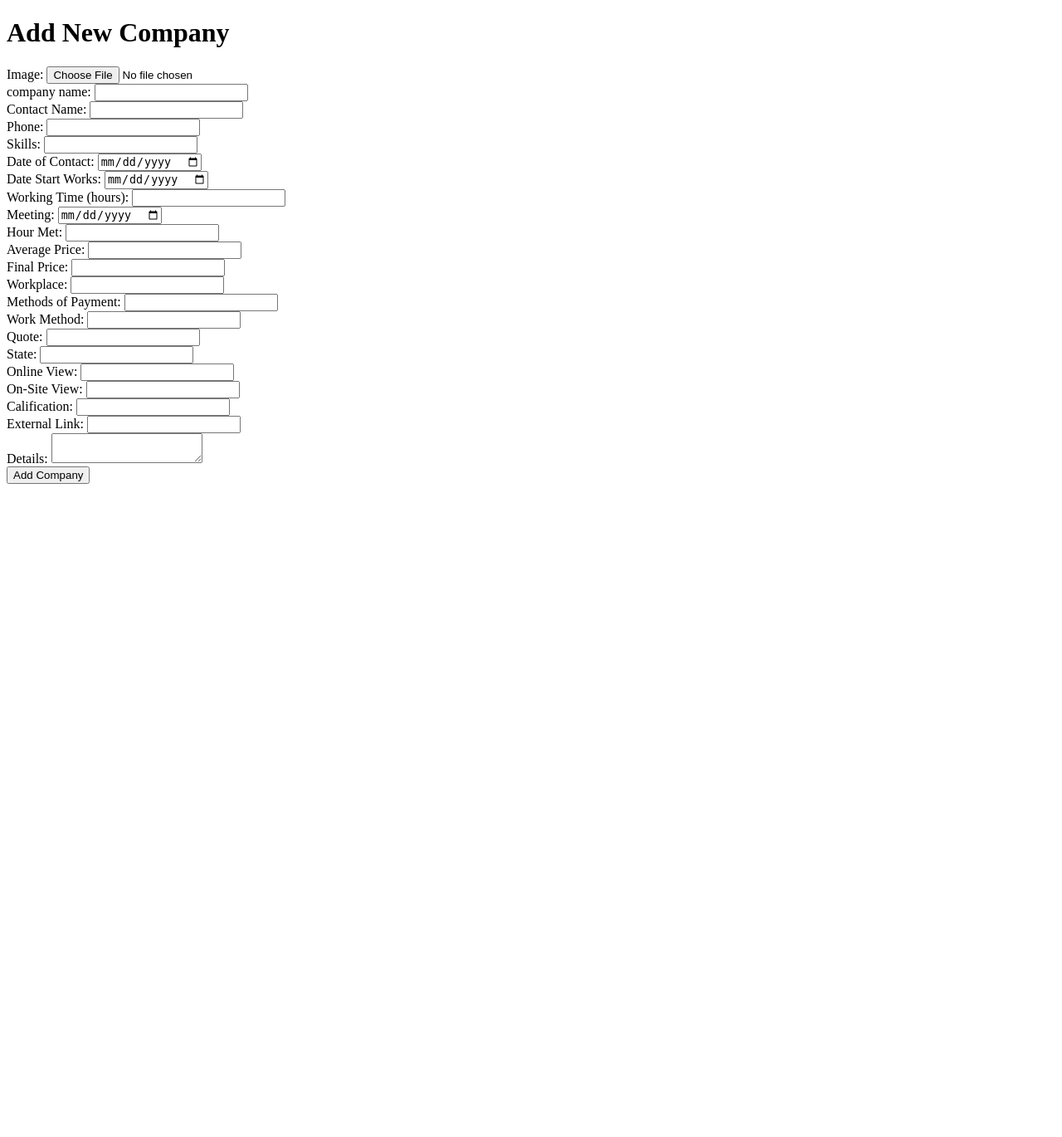
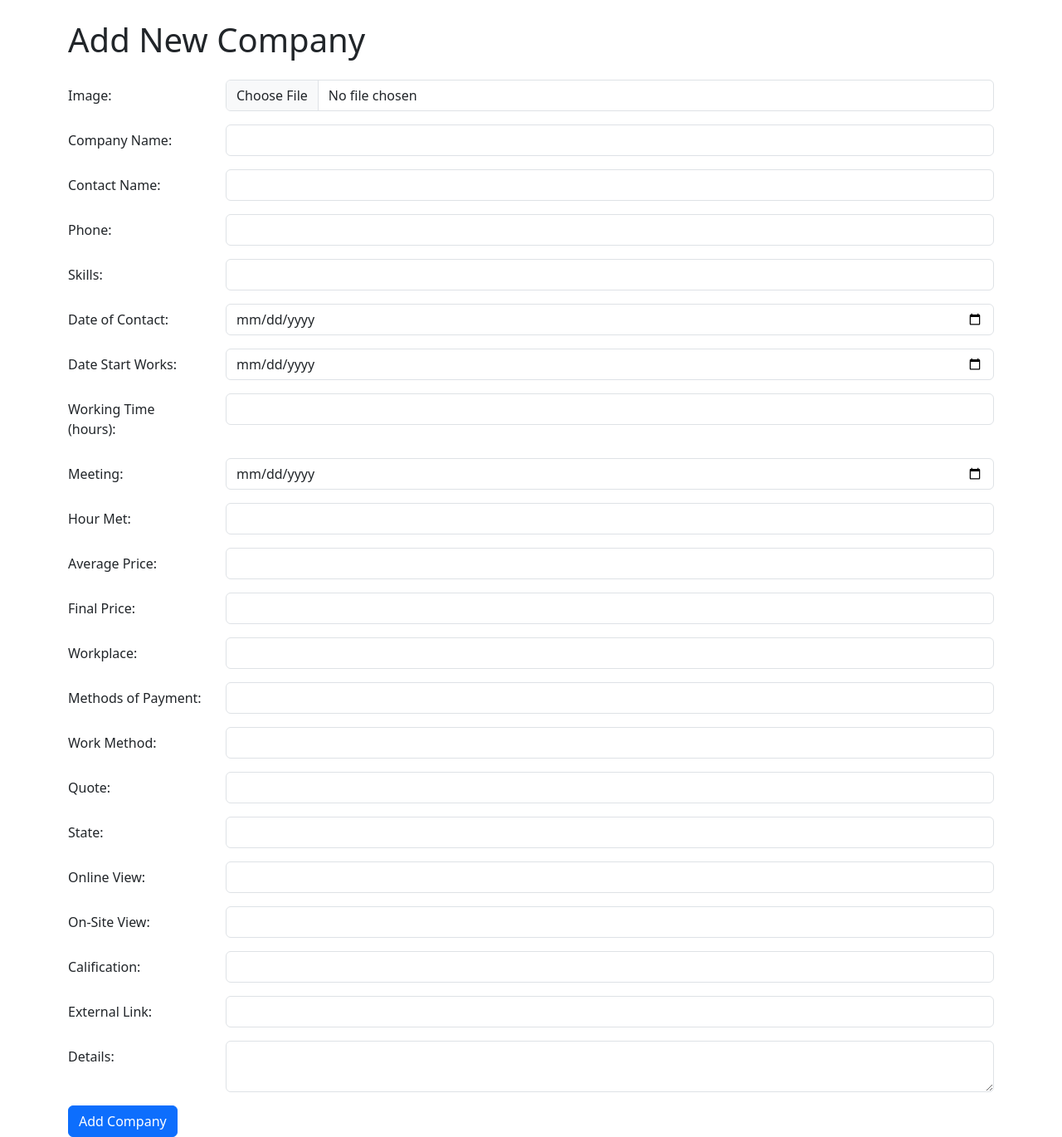
Before and after one commit to Kenjhy/flask, a Flask app: page /add in a window 1280 px wide. Shown: the whole page at 83% size. Before the commit the page ends 583 px from the top, so only its background shows below. Run offline with Flask 3, Linux system fonts and the light colour scheme.

Commit message:
comit html simple

```diff
--- a/appCotizationHandyman/app/__init__.py
+++ b/appCotizationHandyman/app/__init__.py
@@ -1,9 +1,6 @@
 from flask import Flask
 from flask_sqlalchemy import SQLAlchemy
 import os
-
-# app = Flask(__name__)
-# app = Flask(__name__, template_folder='templates')
 
 app = Flask(__name__, template_folder='../templates')
 app.config['SQLALCHEMY_DATABASE_URI'] = 'postgresql://postgres:postgres@localhost/budget'
--- a/appCotizationHandyman/app/routes.py
+++ b/appCotizationHandyman/app/routes.py
@@ -39,7 +39,7 @@
     date_start_works = request.form['date_start_works']
     working_time = request.form['working_time']
     meeting = request.form['meeting']
-    hour_met = request.form['hour_met']
+    hour_meet = request.form['hour_meet']
     average_price = request.form['average_price']
     final_price = request.form['final_price']
     workplace = request.form['workplace']
@@ -65,7 +65,7 @@
         date_start_works=date_start_works,
         working_time=working_time,
         meeting=meeting,
-        hour_met=hour_met,
+        hour_meet=hour_meet,
         average_price=average_price,
         final_price=final_price,
         workplace=workplace,
--- a/appCotizationHandyman/templates/add.html
+++ b/appCotizationHandyman/templates/add.html
@@ -3,100 +3,170 @@
 <head>
     <meta charset="UTF-8">
     <title>Add Company</title>
+    <link href="https://cdn.jsdelivr.net/npm/bootstrap@5.3.3/dist/css/bootstrap.min.css" rel="stylesheet">
 </head>
 <body>
-    <h1>Add New Company</h1>
-    <form action="{{ url_for('add_company') }}" method="post" enctype="multipart/form-data">
+    <div class="container">
+        <h1 class="my-4">Add New Company</h1>
+        <form action="{{ url_for('add_company') }}" method="post" enctype="multipart/form-data">
 
-        <label for="image">Image:</label>
-        <input type="file" id="image" name="image">
-        <br>
+            <div class="row mb-3">
+                <label for="image" class="col-sm-2 col-form-label">Image:</label>
+                <div class="col-sm-10">
+                    <input type="file" id="image" name="image" class="form-control">
+                </div>
+            </div>
 
-        <label for="company_name">company name:</label>
-        <input type="text" id="company_name" name="company_name" required>
-        <br>
+            <div class="row mb-3">
+                <label for="company_name" class="col-sm-2 col-form-label">Company Name:</label>
+                <div class="col-sm-10">
+                    <input type="text" id="company_name" name="company_name" class="form-control" required>
+                </div>
+            </div>
 
-        <label for="contact_name">Contact Name:</label>
-        <input type="text" id="contact_name" name="contact_name">
-        <br>
+            <div class="row mb-3">
+                <label for="contact_name" class="col-sm-2 col-form-label">Contact Name:</label>
+                <div class="col-sm-10">
+                    <input type="text" id="contact_name" name="contact_name" class="form-control">
+                </div>
+            </div>
 
-        <label for="phone">Phone:</label>
-        <input type="text" id="phone" name="phone">
-        <br>
+            <div class="row mb-3">
+                <label for="phone" class="col-sm-2 col-form-label">Phone:</label>
+                <div class="col-sm-10">
+                    <input type="text" id="phone" name="phone" class="form-control">
+                </div>
+            </div>
 
-        <label for="skills">Skills:</label>
-        <input type="text" id="skills" name="skills">
-        <br>
+            <div class="row mb-3">
+                <label for="skills" class="col-sm-2 col-form-label">Skills:</label>
+                <div class="col-sm-10">
+                    <input type="text" id="skills" name="skills" class="form-control">
+                </div>
+            </div>
 
-        <label for="date_of_contact">Date of Contact:</label>
-        <input type="date" id="date_of_contact" name="date_of_contact">
-        <br>
+            <div class="row mb-3">
+                <label for="date_of_contact" class="col-sm-2 col-form-label">Date of Contact:</label>
+                <div class="col-sm-10">
+                    <input type="date" id="date_of_contact" name="date_of_contact" class="form-control">
+                </div>
+            </div>
 
-        <label for="date_start_works">Date Start Works:</label>
-        <input type="date" id="date_start_works" name="date_start_works">
-        <br>
+            <div class="row mb-3">
+                <label for="date_start_works" class="col-sm-2 col-form-label">Date Start Works:</label>
+                <div class="col-sm-10">
+                    <input type="date" id="date_start_works" name="date_start_works" class="form-control">
+                </div>
+            </div>
 
-        <label for="working_time">Working Time (hours):</label>
-        <input type="number" id="working_time" name="working_time">
-        <br>
+            <div class="row mb-3">
+                <label for="working_time" class="col-sm-2 col-form-label">Working Time (hours):</label>
+                <div class="col-sm-10">
+                    <input type="number" id="working_time" name="working_time" class="form-control">
+                </div>
+            </div>
 
-        <label for="meeting">Meeting:</label>
-        <input type="date" id="meeting" name="meeting">
-        <br>
+            <div class="row mb-3">
+                <label for="meeting" class="col-sm-2 col-form-label">Meeting:</label>
+                <div class="col-sm-10">
+                    <input type="date" id="meeting" name="meeting" class="form-control">
+                </div>
+            </div>
 
-        <label for="hour_met">Hour Met:</label>
-        <input type="text" id="hour_met" name="hour_met">
-        <br>
+            <div class="row mb-3">
+                <label for="hour_meet" class="col-sm-2 col-form-label">Hour Met:</label>
+                <div class="col-sm-10">
+                    <input type="text" id="hour_meet" name="hour_meet" class="form-control">
+                </div>
+            </div>
 
-        <label for="average_price">Average Price:</label>
-        <input type="number" step="0.01" id="average_price" name="average_price">
-        <br>
+            <div class="row mb-3">
+                <label for="average_price" class="col-sm-2 col-form-label">Average Price:</label>
+                <div class="col-sm-10">
+                    <input type="number" step="0.01" id="average_price" name="average_price" class="form-control">
+                </div>
+            </div>
 
-        <label for="final_price">Final Price:</label>
-        <input type="number" step="0.01" id="final_price" name="final_price">
-        <br>
+            <div class="row mb-3">
+                <label for="final_price" class="col-sm-2 col-form-label">Final Price:</label>
+                <div class="col-sm-10">
+                    <input type="number" step="0.01" id="final_price" name="final_price" class="form-control">
+                </div>
+            </div>
 
-        <label for="workplace">Workplace:</label>
-        <input type="text" id="workplace" name="workplace">
-        <br>
+            <div class="row mb-3">
+                <label for="workplace" class="col-sm-2 col-form-label">Workplace:</label>
+                <div class="col-sm-10">
+                    <input type="text" id="workplace" name="workplace" class="form-control">
+                </div>
+            </div>
 
-        <label for="methods_of_payment">Methods of Payment:</label>
-        <input type="text" id="methods_of_payment" name="methods_of_payment">
-        <br>
+            <div class="row mb-3">
+                <label for="methods_of_payment" class="col-sm-2 col-form-label">Methods of Payment:</label>
+                <div class="col-sm-10">
+                    <input type="text" id="methods_of_payment" name="methods_of_payment" class="form-control">
+                </div>
+            </div>
 
-        <label for="work_method">Work Method:</label>
-        <input type="text" id="work_method" name="work_method">
-        <br>
+            <div class="row mb-3">
+                <label for="work_method" class="col-sm-2 col-form-label">Work Method:</label>
+                <div class="col-sm-10">
+                    <input type="text" id="work_method" name="work_method" class="form-control">
+                </div>
+            </div>
 
-        <label for="quote">Quote:</label>
-        <input type="text" id="quote" name="quote">
-        <br>
+            <div class="row mb-3">
+                <label for="quote" class="col-sm-2 col-form-label">Quote:</label>
+                <div class="col-sm-10">
+                    <input type="text" id="quote" name="quote" class="form-control">
+                </div>
+            </div>
 
-        <label for="state">State:</label>
-        <input type="text" id="state" name="state">
-        <br>
+            <div class="row mb-3">
+                <label for="state" class="col-sm-2 col-form-label">State:</label>
+                <div class="col-sm-10">
+                    <input type="text" id="state" name="state" class="form-control">
+                </div>
+            </div>
 
-        <label for="online_view">Online View:</label>
-        <input type="text" id="online_view" name="online_view">
-        <br>
+            <div class="row mb-3">
+                <label for="online_view" class="col-sm-2 col-form-label">Online View:</label>
+                <div class="col-sm-10">
+                    <input type="text" id="online_view" name="online_view" class="form-control">
+                </div>
+            </div>
 
-        <label for="on_site_view">On-Site View:</label>
-        <input type="text" id="on_site_view" name="on_site_view">
-        <br>
+            <div class="row mb-3">
+                <label for="on_site_view" class="col-sm-2 col-form-label">On-Site View:</label>
+                <div class="col-sm-10">
+                    <input type="text" id="on_site_view" name="on_site_view" class="form-control">
+                </div>
+            </div>
 
-        <label for="calification">Calification:</label>
-        <input type="number" step="0.01" id="calification" name="calification">
-        <br>
+            <div class="row mb-3">
+                <label for="calification" class="col-sm-2 col-form-label">Calification:</label>
+                <div class="col-sm-10">
+                    <input type="number" step="0.01" id="calification" name="calification" class="form-control">
+                </div>
+            </div>
 
-        <label for="link">External Link:</label>
-        <input type="url" id="link" name="link">
-        <br>
+            <div class="row mb-3">
+                <label for="link" class="col-sm-2 col-form-label">External Link:</label>
+                <div class="col-sm-10">
+                    <input type="url" id="link" name="link" class="form-control">
+                </div>
+            </div>
 
-        <label for="details">Details:</label>
-        <textarea id="details" name="details"></textarea>
-        <br>
+            <div class="row mb-3">
+                <label for="details" class="col-sm-2 col-form-label">Details:</label>
+                <div class="col-sm-10">
+                    <textarea id="details" name="details" class="form-control"></textarea>
+                </div>
+            </div>
 
-        <input type="submit" value="Add Company">
-    </form>
+            <input type="submit" value="Add Company" class="btn btn-primary">
+        </form>
+    </div>
+    <script src="https://cdn.jsdelivr.net/npm/bootstrap@5.3.3/dist/js/bootstrap.bundle.min.js"></script>
 </body>
 </html>
```
Also changed, not shown: appCotizationHandyman/app/models.py (+4 -4 lines), appCotizationHandyman/templates/index.html (+23 -4 lines), appCotizationHandyman/README.md.
